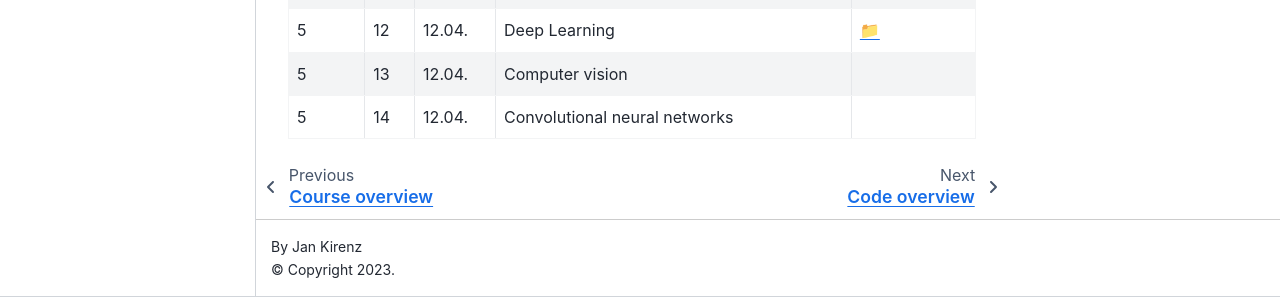
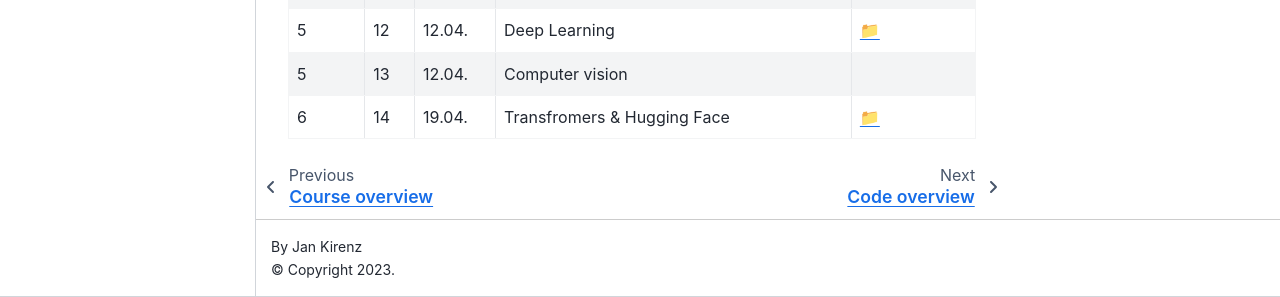
Before and after one commit to kirenz/om2, a Jupyter Book: the page built from docs/course-schedule.md, in a window 1280 px wide and 1196 px high. Shown: the part 899-1196 px from the top of the window. Built offline with Jupyter Book 1.0.4 settings and Sphinx 7.4.7 and the Sphinx Book theme 1.1.4, drawn with Linux system fonts in a browser that asks for light colours.

Commit message:
Update course-schedule.md

```diff
--- a/docs/course-schedule.md
+++ b/docs/course-schedule.md
@@ -25,4 +25,4 @@ For a semester overview, take a look at the [course-overview](../docs/course-ove
 |	4	|	11	|	05.04.	|	Deep Learning (OpenAI)	|		|
 |	5	|	12	|	12.04.	|	Deep Learning	|	[📁](../weeks/week5.md)	|
 |	5	|	13	|	12.04.	|	Computer vision	|		|
-|	5	|	14	|	12.04.	|	Convolutional neural networks	|		|
+|	6	|	14	|	19.04.	|	Transfromers & Hugging Face	|	[📁](../weeks/week6.md)	|
```
